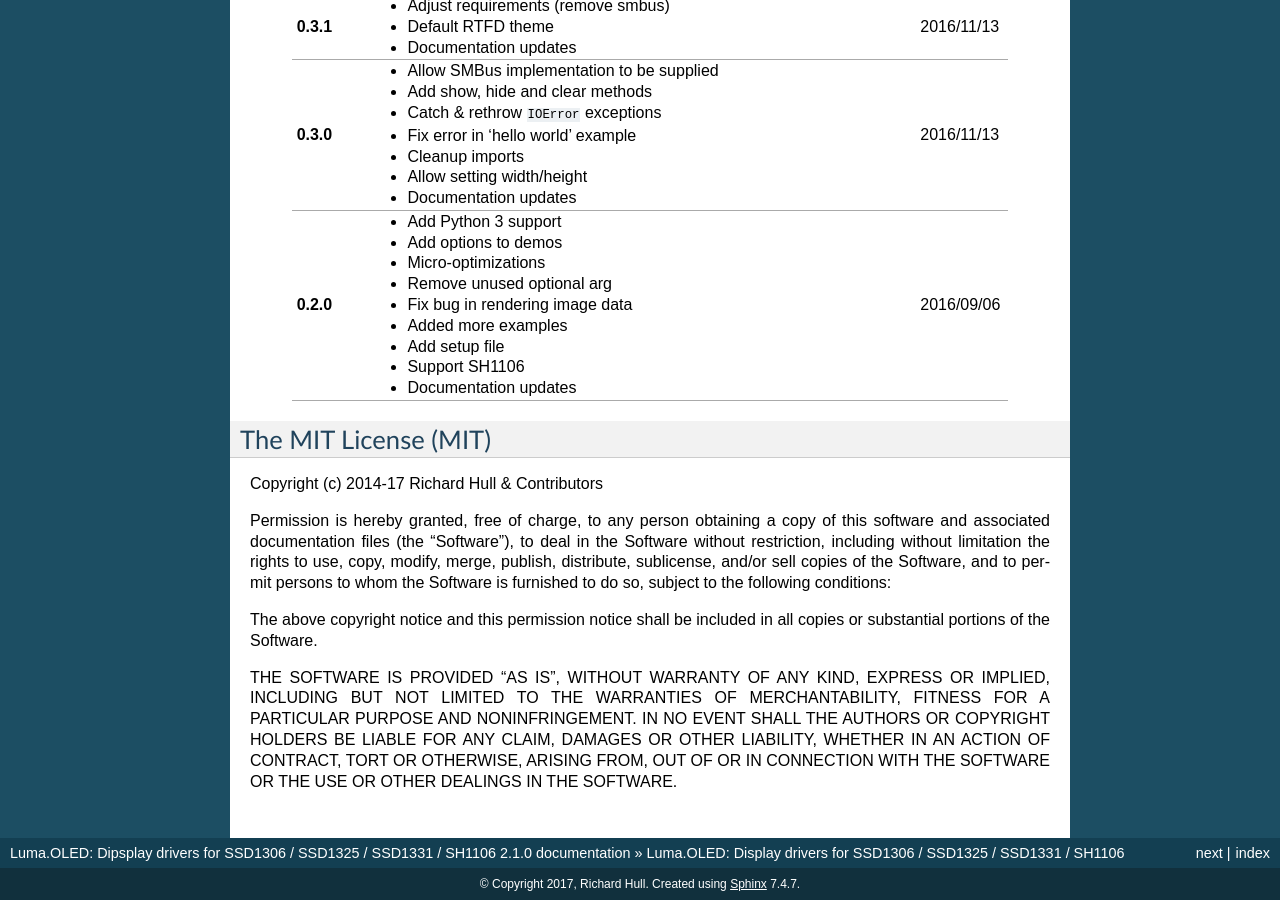
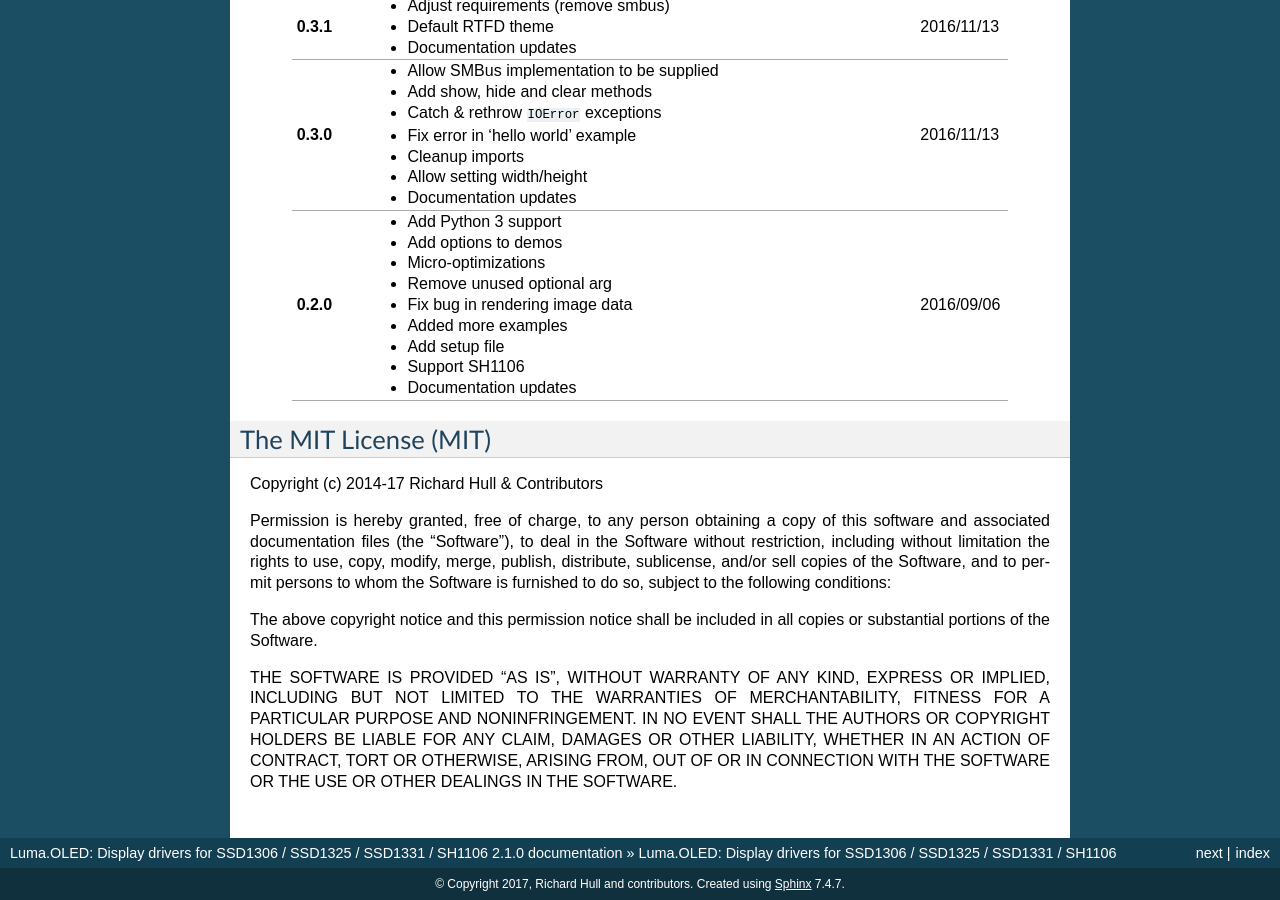
Before and after one commit to rm-hull/luma.oled, a Sphinx documentation site: the page built from doc/index.rst, in a window 1280 px wide and 900 px high, scrolled down 2354 px. Built offline with Sphinx 7.4.7, drawn with Linux system fonts in a browser that asks for light colours; pages that are not in the unit, such as notebooks, are missing from menus; some of the changed text lies outside the part shown.

Commit message:
fix typo

```diff
--- a/doc/conf.py
+++ b/doc/conf.py
@@ -64,9 +64,9 @@
 master_doc = 'index'
 
 # General information about the project.
-project = 'Luma.OLED: Dipsplay drivers for SSD1306 / SSD1325 / SSD1331 / SH1106'
-copyright = u'{0}, Richard Hull'.format(datetime.now().year)
-author = 'Richard Hull'
+project = 'Luma.OLED: Display drivers for SSD1306 / SSD1325 / SSD1331 / SH1106'
+author = 'Richard Hull and contributors'
+copyright = u'{0}, {1}'.format(datetime.now().year, author)
 
 # The version info for the project you're documenting, acts as replacement for
 # |version| and |release|, also used in various other places throughout the
```
